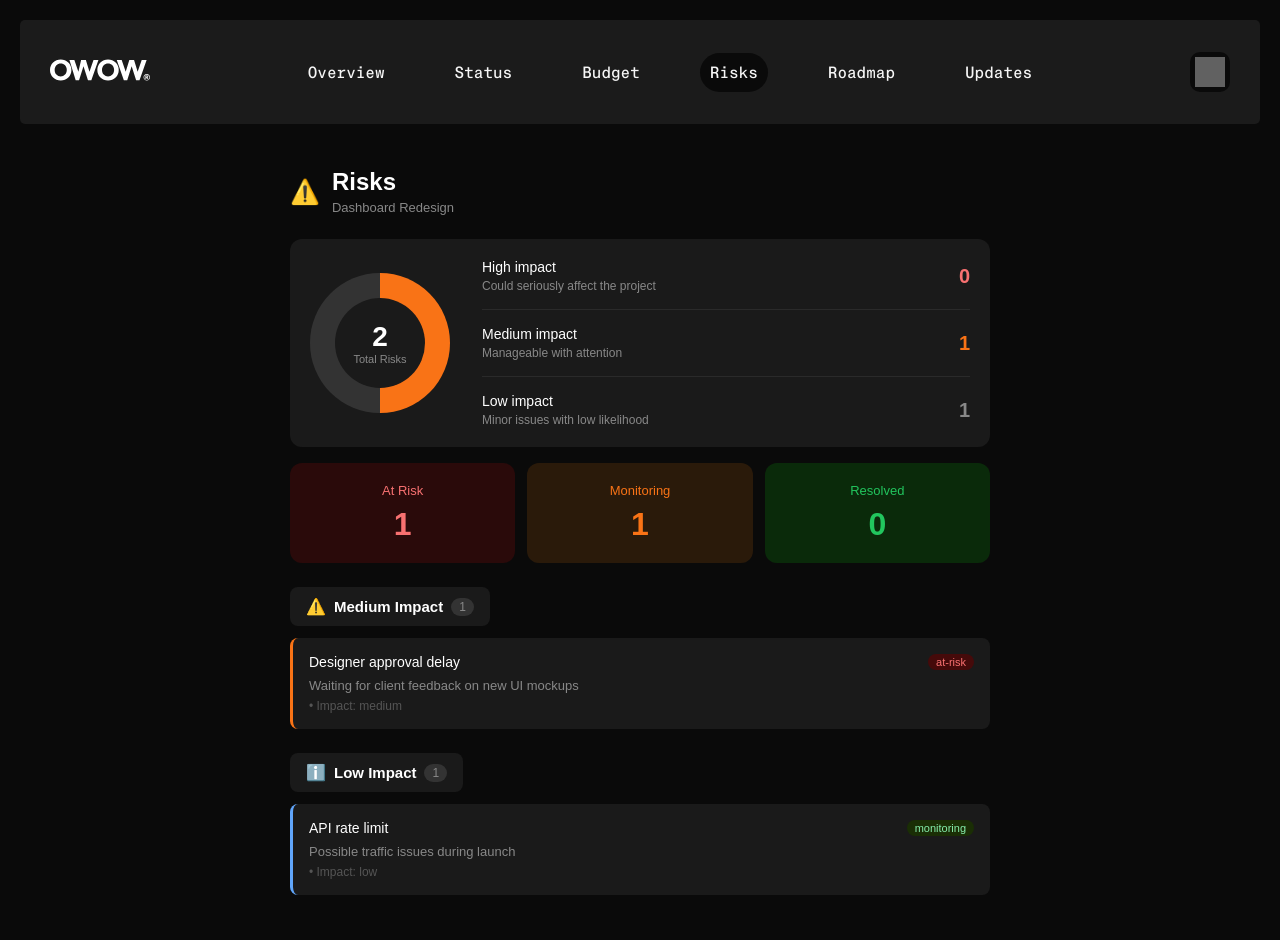
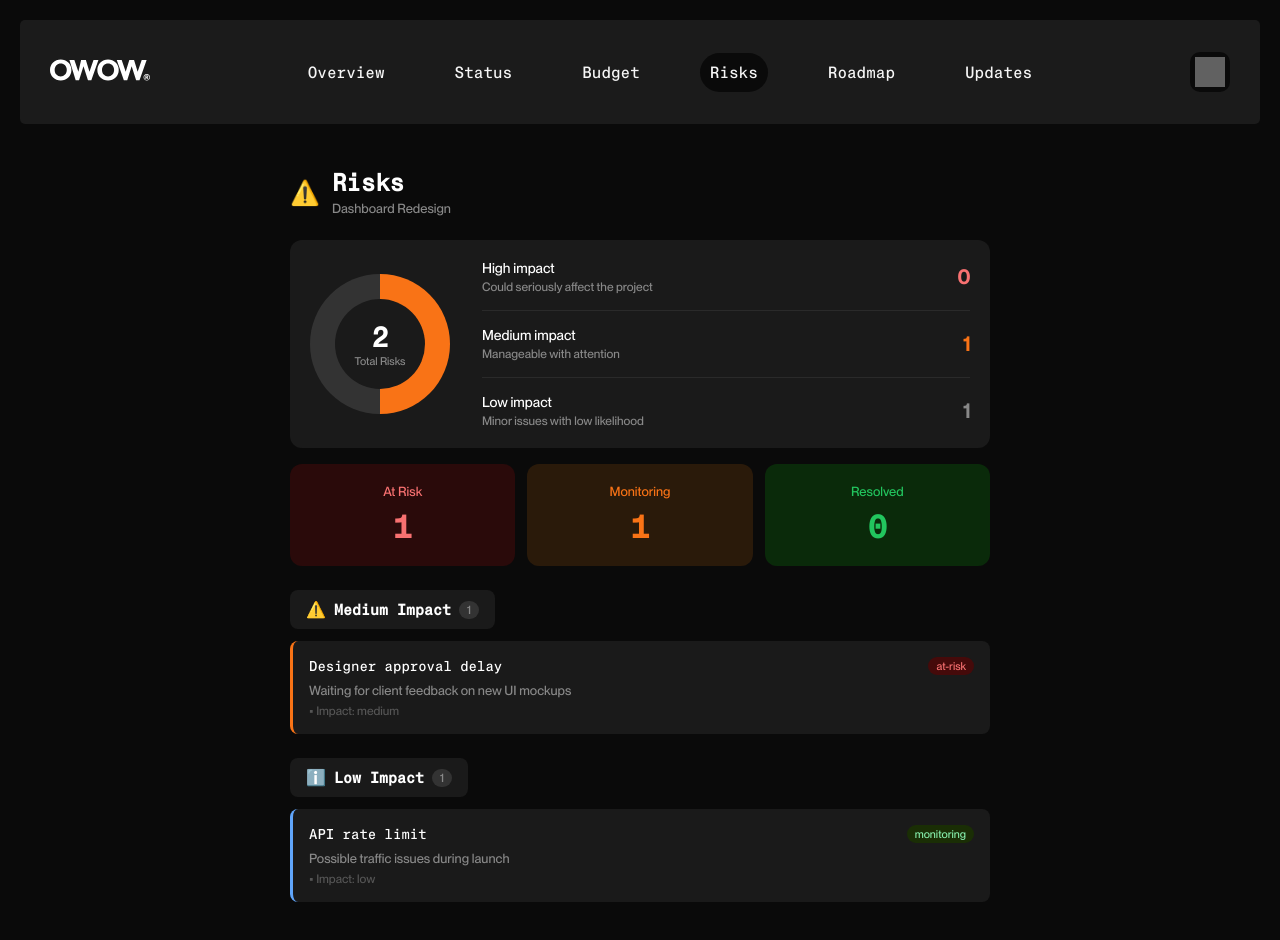
Before and after one commit to skarolinax/owow_dashboard, a React (Vite) app: page /risks in a window 1280 px wide. Shown: the top 940 px of the page. Built offline with nearby package versions, Linux system fonts and the light colour scheme; grey boxes are pictures that could not be loaded.

Commit message:
added the right font to the risk page

```diff
--- a/src/styles/RisksPage.css
+++ b/src/styles/RisksPage.css
@@ -1,14 +1,66 @@
 /* src/styles/RisksPage.css */
+
+/* ---- Fonts ---- */
+@font-face {
+  font-family: "Montreal";
+  src: url("../assets/fonts/PPNeueMontreal-Medium.woff2") format("woff2"),
+       url("../assets/fonts/PPNeueMontreal-Medium.woff") format("woff");
+  font-weight: 500;
+  font-style: normal;
+}
+
+@font-face {
+  font-family: "MontrealMono";
+  src: url("../assets/fonts/PPNeueMontrealMono-Medium.woff2") format("woff2"),
+       url("../assets/fonts/PPNeueMontrealMono-Medium.woff") format("woff");
+  font-weight: 500;
+  font-style: normal;
+}
+
+
 
 .risks-page {
 
   min-height: 100vh;
   color: white;
-  font-family: sans-serif;
+  font-family: "Montreal", sans-serif;
   padding: 24px 32px;
   max-width: 1200px;
   margin: 0 auto;
 
+}
+
+.risks-page, .risks-page * {
+  font-family: "Montreal", sans-serif !important;
+}
+
+.risks-page .risks-title,
+.risks-page .risk-group-title,
+.risks-page .risk-card-name,
+.risks-page .status-box-count,
+.risks-page .donut-number {
+  font-family: "MontrealMono", monospace !important;
+}
+
+/* Large titles use mono */
+.risks-title,
+.risk-group-title,
+.risk-card-name,
+.status-box-count,
+.donut-number {
+  font-family: "MontrealMono", monospace;
+}
+
+/* Small text / numeric supporting info use Montreal */
+.risks-subtitle,
+.impact-name,
+.impact-desc,
+.impact-count,
+.donut-label,
+.status-box-label,
+.risk-card-tag,
+.risk-card-impact {
+  font-family: "Montreal", sans-serif;
 }
 
 /* Reusing same breadcrumb pattern as the other page */
```
